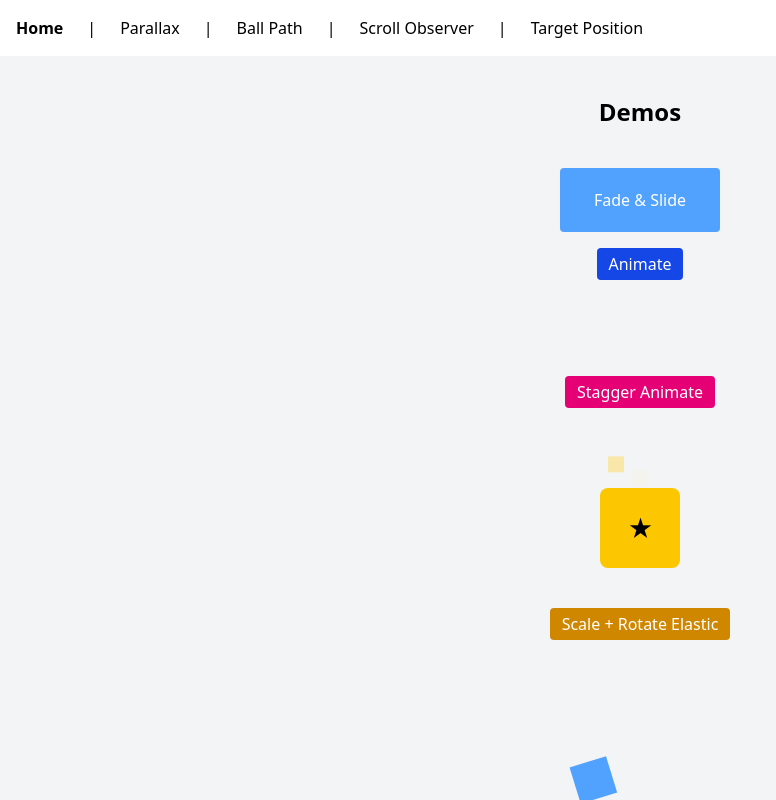
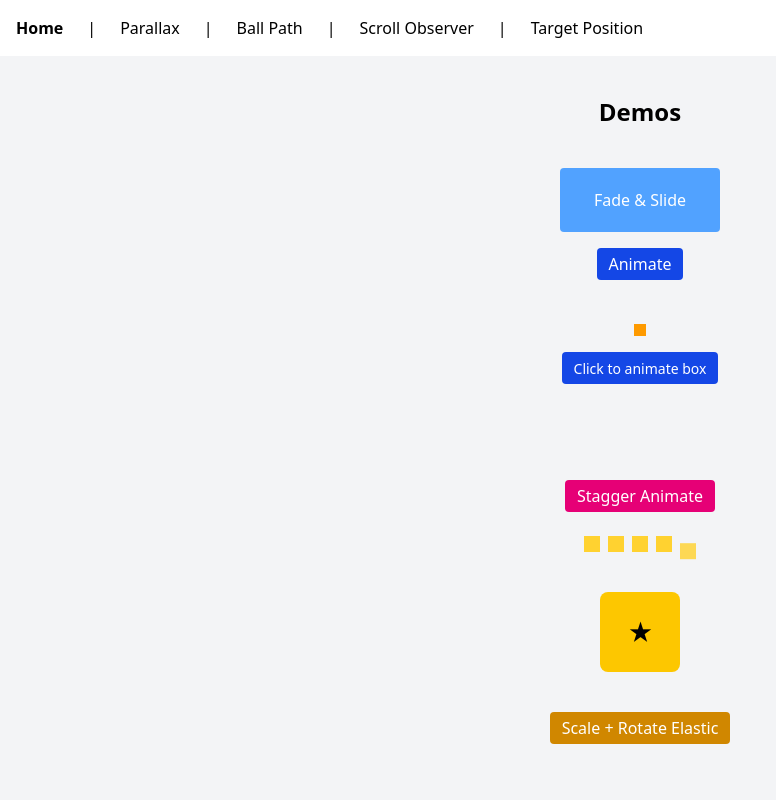
Before and after one commit to princesuke/my-animation-demo-solution, a React (Vite) app: page / in a window 1280 px wide. Both pictures are taken after a click on the button "Animate". Shown: the top 800 px of the page, without its empty margins (0-776 px from the left). Built offline with nearby package versions, Linux system fonts and the light colour scheme.

Commit message:
feat: add animate box with tailwind

```diff
--- a/src/components/FadeSlideDemo.jsx
+++ b/src/components/FadeSlideDemo.jsx
@@ -1,8 +1,9 @@
-import { useRef } from "react";
+import { useRef, useState } from "react";
 import { animate } from "animejs";
 
 export default function FadeSlideDemo() {
   const ref = useRef(null);
+  const [isSlideLeft, setIsSlideLeft] = useState(false);
 
   const handleAnimate = () => {
     animate(ref.current, {
@@ -27,6 +28,18 @@ export default function FadeSlideDemo() {
       >
         Animate
       </button>
+      <div className="h-3"></div>
+      <div
+        className={`box1 h-3 w-3 bg-amber-500 ${
+          isSlideLeft ? "translate-x-[30px] scale-150" : ""
+        } transition-all duration-[300ms] ease-in-out`}
+      ></div>
+      <button
+        className="bg-blue-700 px-3 py-1 text-white rounded-sm cursor-pointer"
+        onClick={() => setIsSlideLeft(!isSlideLeft)}
+      >
+        <span className="text-sm">Click to animate box</span>
+      </button>
     </div>
   );
 }
--- a/src/components/ScaleRotateDemo.jsx
+++ b/src/components/ScaleRotateDemo.jsx
@@ -8,6 +8,8 @@ export default function ScaleRotateDemo() {
     animate(ref.current, {
       scale: [1, 1.3, 1],
       rotate: [0, 180, 0],
+      // ease: "linear",
+      // loop: true,
     });
   };
 
--- a/src/components/StaggerDemo.jsx
+++ b/src/components/StaggerDemo.jsx
@@ -20,7 +20,7 @@ export default function StaggerDemo() {
       translateY: [40, 0],
       delay: stagger(120),
       duration: 600,
-      easing: "easeOutCubic",
+      ease: "easeOutCubic",
       loop: true,
     });
   }, []);
@@ -48,6 +48,8 @@ export default function StaggerDemo() {
         <div className="box w-4 h-4 bg-amber-300"></div>
         <div className="box w-4 h-4 bg-amber-300"></div>
         <div className="box w-4 h-4 bg-amber-300"></div>
+        <div className="box w-4 h-4 bg-amber-300"></div>
+        <div className="box w-4 h-4 bg-amber-300"></div>
       </div>
     </div>
   );
```
